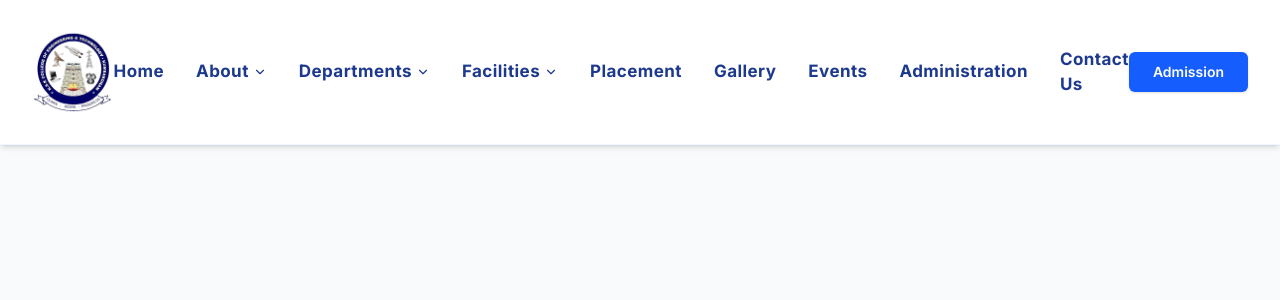
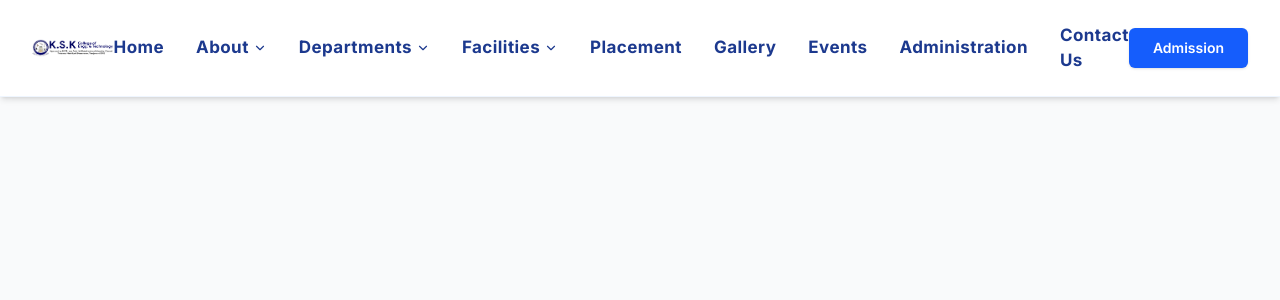
Before and after one commit to kskcet/kskcet-website, a React (Vite) app: page / in a window 1280 px wide. Shown: the top 300 px of the page. Built offline with nearby package versions, Linux system fonts and the light colour scheme.

Commit message:
Update Separate Logos for Favicon and Header

```diff
--- a/index.html
+++ b/index.html
@@ -3,7 +3,7 @@
 
 <head>
   <meta charset="UTF-8" />
-  <link rel="icon" type="image/png" href="/images/kskcet_logo_new.png" />
+  <link rel="icon" type="image/png" href="/images/kskcet_favicon.png" />
   <meta name="viewport" content="width=device-width, initial-scale=1.0" />
   <title>KSK CET</title>
 </head>
--- a/src/components/Navbar.jsx
+++ b/src/components/Navbar.jsx
@@ -76,9 +76,9 @@ const Navbar = () => {
                 {/* Logo */}
                 <Link to="/" className="flex items-center gap-3 group">
                     <img
-                        src="/images/kskcet_logo_new.png"
+                        src="/images/kskcet_header_logo.png"
                         alt="KSKCET Logo"
-                        className="h-20 md:h-32 w-auto object-contain transition-transform duration-300 group-hover:scale-105"
+                        className="h-16 md:h-20 w-auto object-contain transition-transform duration-300 group-hover:scale-105"
                     />
                 </Link>
 
```
Also changed, not shown: public/images/kskcet_favicon.png (added), public/images/kskcet_header_logo.png (added), public/site.webmanifest.
